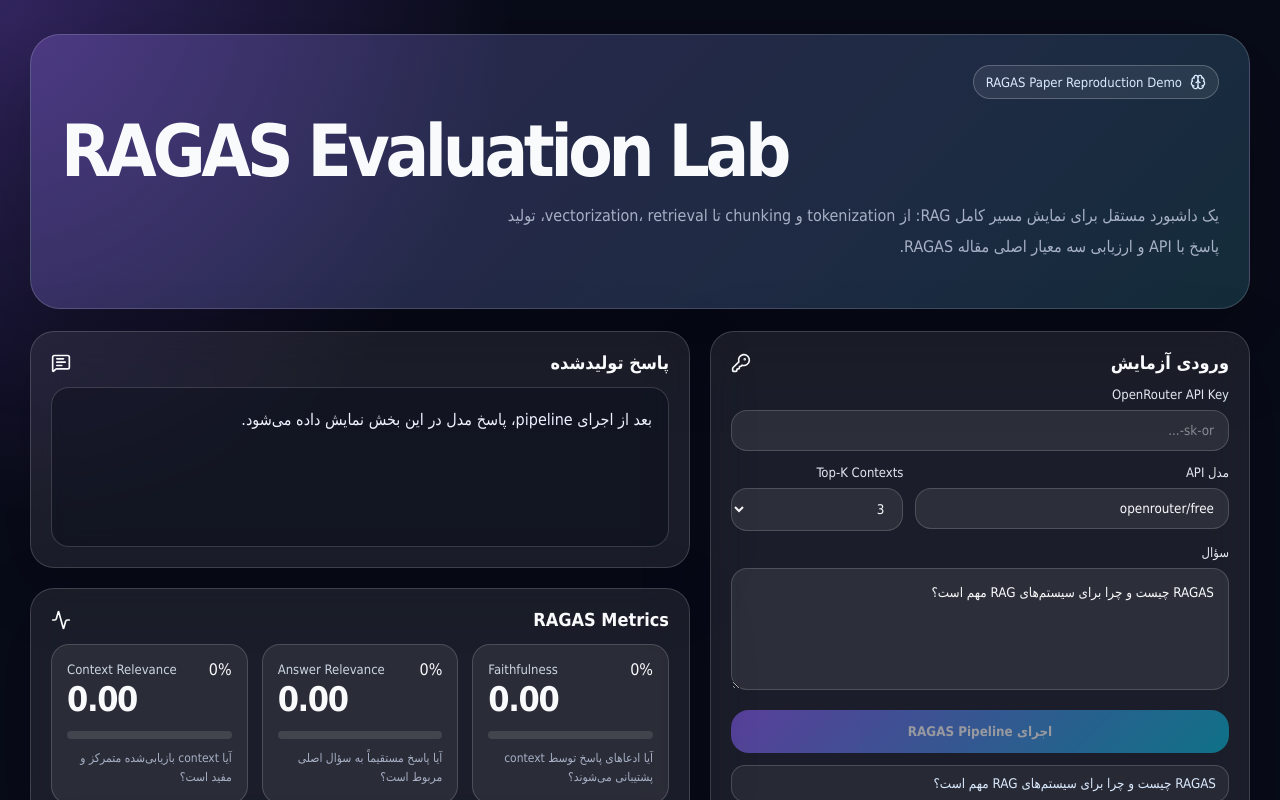
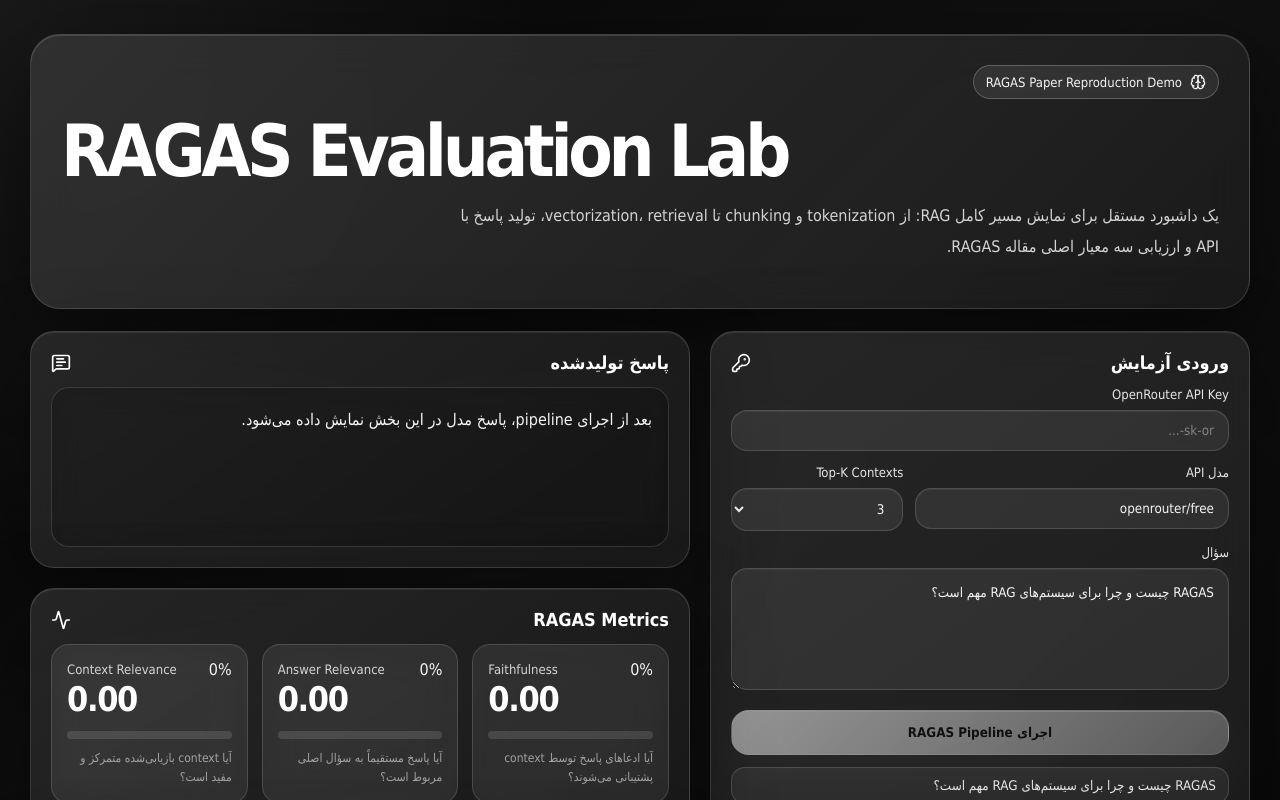
Before and after one commit to oddukiyo/ragas-evaluation-lab, a Next.js app: page / in a window 1280 px wide. Shown: the top 800 px of the page. Built offline with nearby package versions, Linux system fonts and the light colour scheme.

Commit message:
Update globals.css

```diff
--- a/app/globals.css
+++ b/app/globals.css
@@ -1,11 +1,15 @@
 :root {
-  --bg: #080b18;
-  --panel: rgba(255, 255, 255, 0.08);
-  --border: rgba(255, 255, 255, 0.16);
-  --text: #f8fafc;
-  --muted: #a7b0c5;
-  --accent: #8b5cf6;
-  --accent2: #06b6d4;
+  --bg: #070707;
+  --panel: rgba(255, 255, 255, 0.075);
+  --panel-strong: rgba(255, 255, 255, 0.11);
+  --border: rgba(255, 255, 255, 0.14);
+  --border-strong: rgba(255, 255, 255, 0.22);
+  --text: #f5f5f5;
+  --muted: #a3a3a3;
+  --muted-strong: #d4d4d4;
+  --accent: #e5e5e5;
+  --accent2: #737373;
+  --danger: #fca5a5;
 }
 
 * {
@@ -15,11 +19,19 @@
 html,
 body {
   margin: 0;
-  min-height: 100%;
+  min-height: 100vh;
   background:
-    radial-gradient(circle at top left, rgba(139, 92, 246, 0.32), transparent 32rem),
-    radial-gradient(circle at bottom right, rgba(6, 182, 212, 0.22), transparent 28rem),
-    var(--bg);
+    radial-gradient(
+      circle at top left,
+      rgba(255, 255, 255, 0.08),
+      transparent 34rem
+    ),
+    radial-gradient(
+      circle at bottom right,
+      rgba(255, 255, 255, 0.06),
+      transparent 30rem
+    ),
+    linear-gradient(135deg, #050505 0%, #111111 45%, #050505 100%);
   color: var(--text);
   font-family: Tahoma, Arial, "Segoe UI", sans-serif;
   font-feature-settings: normal;
@@ -46,12 +58,15 @@
   background:
     linear-gradient(
       135deg,
-      rgba(139, 92, 246, 0.22),
-      rgba(6, 182, 212, 0.12)
+      rgba(255, 255, 255, 0.12),
+      rgba(255, 255, 255, 0.035)
     ),
-    rgba(255, 255, 255, 0.06);
+    rgba(20, 20, 20, 0.72);
   padding: 30px;
-  box-shadow: 0 30px 90px rgba(0, 0, 0, 0.28);
+  box-shadow:
+    0 30px 90px rgba(0, 0, 0, 0.55),
+    inset 0 1px 0 rgba(255, 255, 255, 0.12);
+  backdrop-filter: blur(22px);
 }
 
 .hero-grid {
@@ -62,12 +77,13 @@
   display: inline-flex;
   align-items: center;
   gap: 8px;
-  border: 1px solid rgba(255, 255, 255, 0.22);
+  border: 1px solid var(--border-strong);
   border-radius: 999px;
   padding: 8px 12px;
-  color: #dbeafe;
-  background: rgba(255, 255, 255, 0.08);
+  color: #f5f5f5;
+  background: rgba(255, 255, 255, 0.075);
   font-size: 13px;
+  backdrop-filter: blur(16px);
 }
 
 h1 {
@@ -77,16 +93,15 @@
   letter-spacing: -0.06em;
   direction: ltr;
   text-align: left;
+  color: #ffffff;
 }
 
 .hero p {
-  max-width: 720px;
-  color: var(--muted);
+  max-width: 780px;
+  color: var(--muted-strong);
   line-height: 1.9;
   font-size: 16px;
 }
-
-
 
 .main-grid {
   display: grid;
@@ -98,10 +113,18 @@
 .card {
   border: 1px solid var(--border);
   border-radius: 24px;
-  background: var(--panel);
+  background:
+    linear-gradient(
+      145deg,
+      rgba(255, 255, 255, 0.09),
+      rgba(255, 255, 255, 0.035)
+    ),
+    rgba(18, 18, 18, 0.72);
   padding: 20px;
-  box-shadow: 0 18px 70px rgba(0, 0, 0, 0.18);
-  backdrop-filter: blur(20px);
+  box-shadow:
+    0 22px 80px rgba(0, 0, 0, 0.38),
+    inset 0 1px 0 rgba(255, 255, 255, 0.08);
+  backdrop-filter: blur(24px);
 }
 
 .card-title {
@@ -111,12 +134,13 @@
   gap: 14px;
   margin: 0 0 14px;
   font-size: 18px;
+  color: #ffffff;
 }
 
 .label {
   display: block;
   margin: 14px 0 8px;
-  color: #e2e8f0;
+  color: #e5e5e5;
   font-size: 13px;
 }
 
@@ -126,15 +150,23 @@
   width: 100%;
   border: 1px solid var(--border);
   border-radius: 16px;
-  background: rgba(255, 255, 255, 0.08);
+  background: rgba(255, 255, 255, 0.075);
   color: var(--text);
   padding: 12px 14px;
   outline: none;
+  box-shadow: inset 0 1px 0 rgba(255, 255, 255, 0.06);
+}
+
+.input:focus,
+.textarea:focus,
+.select:focus {
+  border-color: rgba(255, 255, 255, 0.36);
+  background: rgba(255, 255, 255, 0.1);
 }
 
 .input::placeholder,
 .textarea::placeholder {
-  color: rgba(248, 250, 252, 0.45);
+  color: rgba(245, 245, 245, 0.42);
 }
 
 .textarea {
@@ -152,12 +184,22 @@
 .primary-button {
   width: 100%;
   margin-top: 16px;
-  border: 0;
+  border: 1px solid rgba(255, 255, 255, 0.22);
   border-radius: 18px;
-  background: linear-gradient(135deg, var(--accent), var(--accent2));
-  color: white;
+  background:
+    linear-gradient(135deg, #f5f5f5, #8a8a8a);
+  color: #050505;
   padding: 14px 18px;
-  font-weight: 800;
+  font-weight: 900;
+  cursor: pointer;
+  box-shadow:
+    0 16px 40px rgba(255, 255, 255, 0.08),
+    inset 0 1px 0 rgba(255, 255, 255, 0.5);
+}
+
+.primary-button:hover {
+  background:
+    linear-gradient(135deg, #ffffff, #a3a3a3);
 }
 
 .primary-button:disabled {
@@ -175,9 +217,14 @@
   border: 1px solid var(--border);
   border-radius: 14px;
   background: rgba(255, 255, 255, 0.06);
-  color: #dbeafe;
+  color: #e5e5e5;
   padding: 10px 12px;
   text-align: right;
+  cursor: pointer;
+}
+
+.sample-button:hover {
+  background: rgba(255, 255, 255, 0.11);
 }
 
 .result-stack {
@@ -189,11 +236,12 @@
   min-height: 160px;
   border-radius: 18px;
   border: 1px solid var(--border);
-  background: rgba(8, 11, 24, 0.36);
+  background: rgba(0, 0, 0, 0.24);
   padding: 16px;
-  color: #eef2ff;
+  color: #f5f5f5;
   line-height: 1.95;
   white-space: pre-wrap;
+  backdrop-filter: blur(14px);
 }
 
 .metrics-grid {
@@ -205,8 +253,9 @@
 .metric {
   border: 1px solid var(--border);
   border-radius: 18px;
-  background: rgba(255, 255, 255, 0.07);
+  background: rgba(255, 255, 255, 0.065);
   padding: 15px;
+  backdrop-filter: blur(18px);
 }
 
 .metric-header {
@@ -218,7 +267,7 @@
 }
 
 .metric-name {
-  color: #cbd5e1;
+  color: #d4d4d4;
   font-size: 13px;
 }
 
@@ -227,20 +276,21 @@
   font-size: 34px;
   font-weight: 900;
   letter-spacing: -0.04em;
+  color: #ffffff;
 }
 
 .bar {
   height: 8px;
   margin-top: 12px;
   border-radius: 999px;
-  background: rgba(255, 255, 255, 0.11);
+  background: rgba(255, 255, 255, 0.12);
   overflow: hidden;
 }
 
 .bar-fill {
   height: 100%;
   border-radius: inherit;
-  background: linear-gradient(90deg, var(--accent), var(--accent2));
+  background: linear-gradient(90deg, #f5f5f5, #737373);
 }
 
 .metric-desc {
@@ -258,8 +308,9 @@
 .context-item {
   border: 1px solid var(--border);
   border-radius: 18px;
-  background: rgba(255, 255, 255, 0.06);
+  background: rgba(255, 255, 255, 0.055);
   padding: 14px;
+  backdrop-filter: blur(18px);
 }
 
 .context-meta {
@@ -267,13 +318,13 @@
   justify-content: space-between;
   gap: 10px;
   direction: ltr;
-  color: #bae6fd;
+  color: #e5e5e5;
   font-size: 12px;
   margin-bottom: 8px;
 }
 
 .context-text {
-  color: #e2e8f0;
+  color: #e5e5e5;
   line-height: 1.75;
   font-size: 13px;
 }
@@ -287,14 +338,15 @@
 .tech-box {
   border: 1px solid var(--border);
   border-radius: 16px;
-  background: rgba(255, 255, 255, 0.06);
+  background: rgba(255, 255, 255, 0.055);
   padding: 12px;
+  backdrop-filter: blur(18px);
 }
 
 .tech-box span {
   display: block;
   direction: ltr;
-  color: #a7f3d0;
+  color: #ffffff;
   font-weight: 800;
   font-size: 18px;
 }
@@ -311,7 +363,7 @@
 
 .details summary {
   cursor: pointer;
-  color: #dbeafe;
+  color: #f5f5f5;
   font-size: 13px;
 }
 
@@ -323,15 +375,15 @@
   margin: 12px 0 0;
   border: 1px solid var(--border);
   border-radius: 16px;
-  background: rgba(0, 0, 0, 0.22);
+  background: rgba(0, 0, 0, 0.28);
   padding: 14px;
-  color: #d1d5db;
+  color: #d4d4d4;
   font-size: 12px;
 }
 
 .error {
-  border: 1px solid rgba(239, 68, 68, 0.45);
-  background: rgba(239, 68, 68, 0.13);
+  border: 1px solid rgba(248, 113, 113, 0.45);
+  background: rgba(127, 29, 29, 0.18);
   color: #fecaca;
   border-radius: 16px;
   padding: 14px;
```
